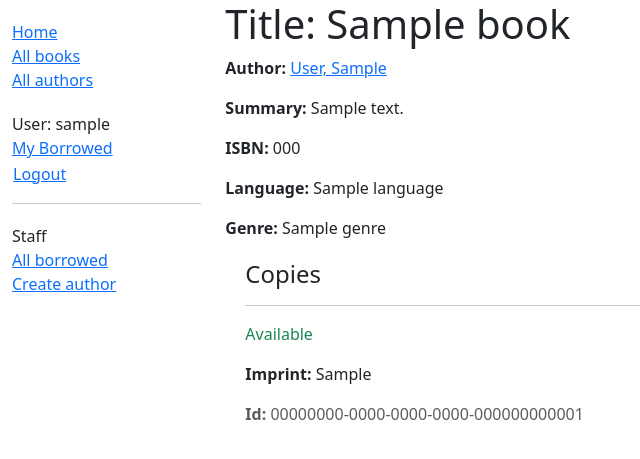
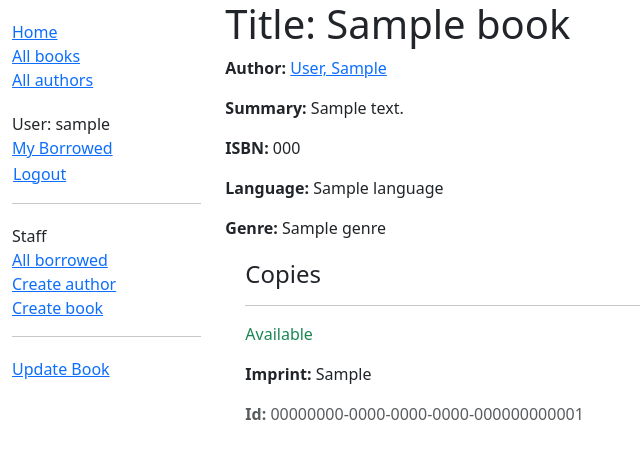
Before and after one commit to mbshep/Assignment2, a Django app: page /catalog/book/1 in a window 1280 px wide. Shown: the top 459 px of the page, without its empty margins (0-640 px from the left). Run offline with Django 4.2, Linux system fonts and the light colour scheme; a user stored in the database is signed in; tables that the repository leaves empty hold one stand-in row (values such as "Sample post").

Commit message:
book forms added

```diff
--- a/locallibrary/catalog/templates/base_generic.html
+++ b/locallibrary/catalog/templates/base_generic.html
@@ -48,6 +48,9 @@
                     {% if perms.catalog.add_author %}
                     <li><a href="{% url 'author-create' %}">Create author</a></li>
                     {% endif %}
+                    {% if perms.catalog.add_book %}
+                    <li><a href="{% url 'book-create' %}">Create book</a></li>
+                    {% endif %}
 
                 </ul>
                 {% endif %}
--- a/locallibrary/catalog/templates/catalog/book_detail.html
+++ b/locallibrary/catalog/templates/catalog/book_detail.html
@@ -27,3 +27,20 @@
     {% endfor %}
 </div>
 {% endblock %}
+
+{% block sidebar %}
+{{ block.super }}
+
+{% if perms.catalog.change_book or perms.catalog.delete_book %}
+<hr>
+<ul class="sidebar-nav">
+    {% if perms.catalog.change_book %}
+    <li><a href="{% url 'book-update' book.id %}">Update Book</a></li>
+    {% endif %}
+    {% if not book.bookinstance_set.all and perms.catalog.delete_book %}
+    <li><a href="{% url 'book-delete' book.id %}">Delete Book</a></li>
+    {% endif %}
+</ul>
+{% endif %}
+
+{% endblock %}
--- a/locallibrary/catalog/urls.py
+++ b/locallibrary/catalog/urls.py
@@ -21,6 +21,8 @@ urlpatterns += [
     path('book/<uuid:pk>/renew/', views.renew_book_librarian,
          name='renew-book-librarian'),
 ]
+
+# Add URLConf for author record manipulation
 urlpatterns += [
     path('author/create/', views.AuthorCreate.as_view(), name='author-create'),
     path('author/<int:pk>/update/',
@@ -28,3 +30,11 @@ urlpatterns += [
     path('author/<int:pk>/delete/',
          views.AuthorDelete.as_view(), name='author-delete'),
 ]
+# Add URLConf for book record manipulation
+urlpatterns += [
+    path('book/create/', views.BookCreate.as_view(), name='book-create'),
+    path('book/<int:pk>/update/',
+         views.BookUpdate.as_view(), name='book-update'),
+    path('author/<int:pk>/delete/',
+         views.BookDelete.as_view(), name='book-delete'),
+]
--- a/locallibrary/catalog/views.py
+++ b/locallibrary/catalog/views.py
@@ -1,5 +1,6 @@
 from django.views.generic.edit import CreateView, UpdateView, DeleteView
 from .models import Author
+from .models import Book
 from django.urls import reverse_lazy
 from django.shortcuts import get_object_or_404
 from catalog.forms import RenewBookForm
@@ -165,5 +166,33 @@ class AuthorDelete(PermissionRequiredMixin, DeleteView):
             return HttpResponseRedirect(self.success_url)
         except Exception as e:
             return HttpResponseRedirect(
-                reverse("author-delete", kwargs={"pk": self.object.pk})
+                reverse("Author-delete", kwargs={"pk": self.object.pk})
             )
+
+
+class BookCreate(PermissionRequiredMixin, CreateView):
+    model = Book
+    fields = ['title', 'author', 'summary', 'isbn', 'genre', 'language']
+    permission_required = 'catalog.add_book'
+
+
+class BookUpdate(PermissionRequiredMixin, UpdateView):
+    model = Book
+    # Not recommended (potential security issue if more fields added)
+    fields = ['title', 'author', 'summary', 'isbn', 'genre', 'language']
+    permission_required = 'catalog.change_book'
+
+
+class BookDelete(PermissionRequiredMixin, DeleteView):
+    model = Book
+    success_url = reverse_lazy('Books')
+    permission_required = 'catalog.delete_book'
+
+    def form_valid(self, form):
+        try:
+            self.object.delete()
+            return HttpResponseRedirect(self.success_url)
+        except Exception as e:
+            return HttpResponseRedirect(
+                reverse("Book-delete", kwargs={"pk": self.object.pk})
+            )
```
Also changed, not shown: locallibrary/catalog/templates/catalog/book_confirm_delete.html (added, +25 -0 lines), locallibrary/catalog/templates/catalog/book_form.html (added, +11 -0 lines).
